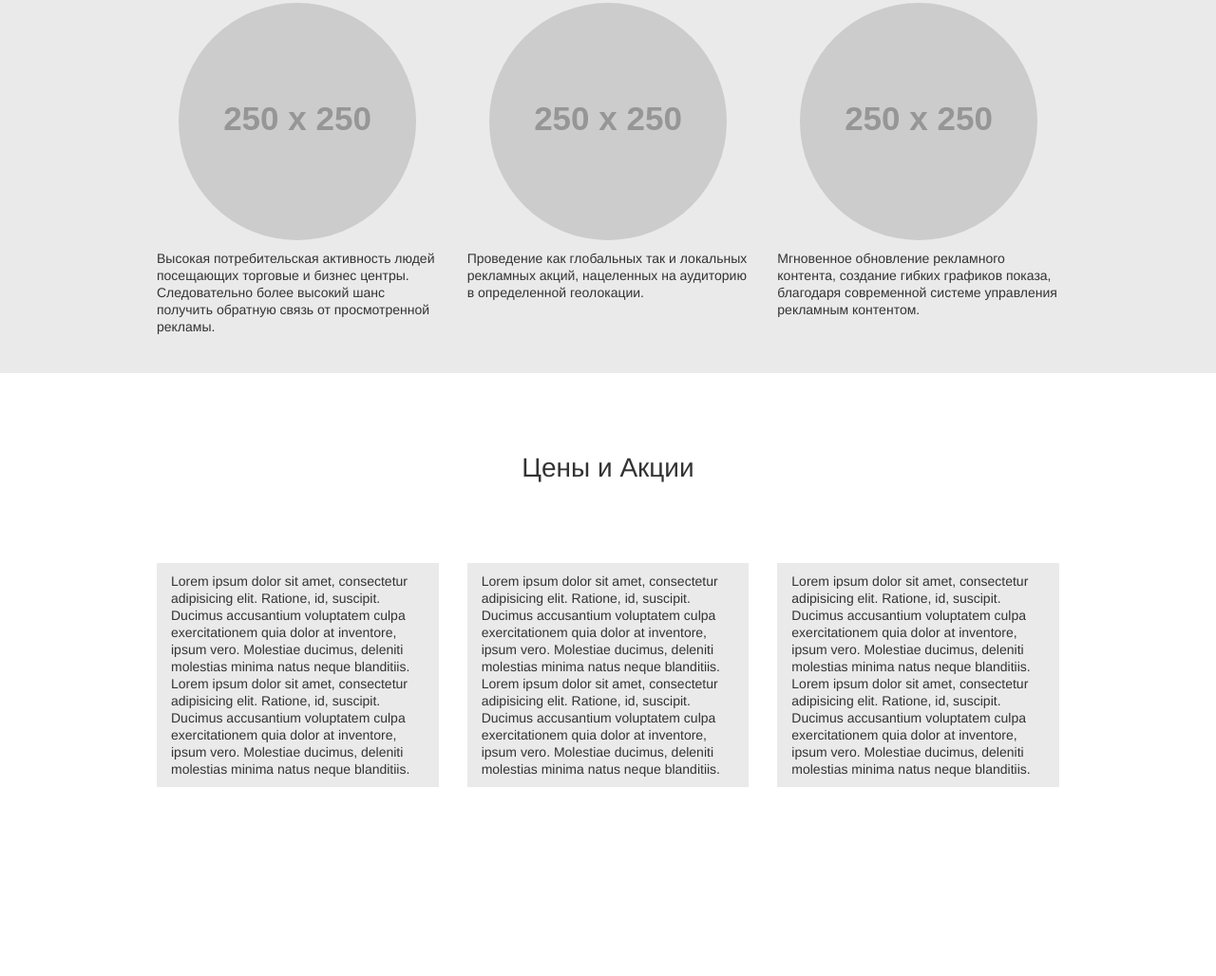
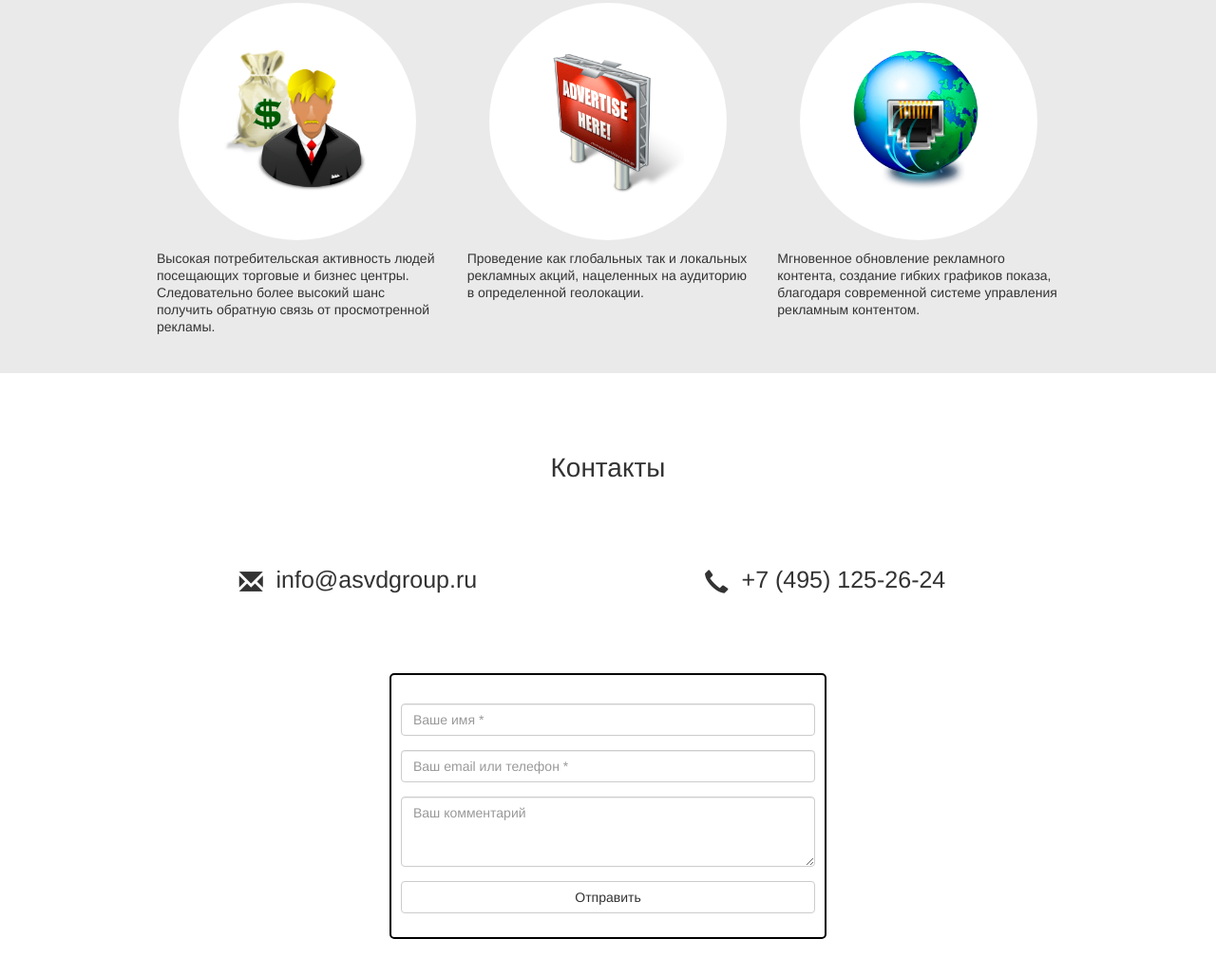
Before and after one commit to Aleksandr2015/asvdgroup.ru, a plain HTML site: page index.html in a window 1280 px wide. Shown: the part 1684-2712 px from the top of the page at 95% size. Drawn offline with nearby package versions, Linux system fonts and the light colour scheme; placeholder pictures from the web are drawn by us.

Commit message:
правки - 2 ( -1 блок )

```diff
--- a/index.html
+++ b/index.html
@@ -52,9 +52,6 @@
                         </li>
                         <li>
                             <a class="page-scroll" href="#2">Преимущества</a>
-                        </li>
-                        <li>
-                            <a class="page-scroll" href="#3">Цены и Акции</a>
                         </li>
                         <li>
                             <a class="page-scroll" href="#4">Контакты</a>
@@ -207,7 +204,7 @@
                     <div class="section-3_item">
 
                         <div class="section-3_item__img">
-                            <img class="img-circle" alt="" src="http://placehold.it/250x250">
+                            <img class="img-circle" alt="" src="img/advantages-01.png" width="250" height="250">
                         </div>
 
                         <div class="section-3_item__text">
@@ -224,7 +221,7 @@
                     <div class="section-3_item">
 
                         <div class="section-3_item__img">
-                            <img class="img-circle" alt="" src="http://placehold.it/250x250">
+                            <img class="img-circle" alt="" src="img/advantages-02.png" width="250" height="250">
                         </div>
 
                         <div class="section-3_item__text">
@@ -258,7 +255,7 @@
                     <div class="section-3_item">
 
                         <div class="section-3_item__img">
-                            <img class="img-circle" alt="" src="http://placehold.it/250x250">
+                            <img class="img-circle" alt="" src="img/advantages-04.png" width="250" height="250">
                         </div>
 
                         <div class="section-3_item__text">
@@ -275,7 +272,7 @@
                     <div class="section-3_item">
 
                         <div class="section-3_item__img">
-                            <img class="img-circle" alt="" src="http://placehold.it/250x250">
+                            <img class="img-circle" alt="" src="img/advantages-05.png" width="250" height="250">
                         </div>
 
                         <div class="section-3_item__text">
@@ -292,7 +289,7 @@
                     <div class="section-3_item">
 
                         <div class="section-3_item__img">
-                            <img class="img-circle" alt="" src="http://placehold.it/250x250">
+                            <img class="img-circle" alt="" src="img/advantages-06.png" width="250" height="250">
                         </div>
 
                         <div class="section-3_item__text">
@@ -310,67 +307,6 @@
 
     </section>
     <!-- section-3 / end -->
-
-    <!-- section-4 / start -->
-    <section class="section-4" id="3">
-
-        <div class="container">
-
-            <div class="row">
-
-                <div class="col-xs-12">
-
-                    <div class="section-2_title">
-                        Цены и Акции
-                    </div>
-
-                </div>
-
-                <!-- item 1 -->
-                <div class="col-xs-4">
-
-                    <div class="section-4_item">
-
-                        <div class="section-4_item__text">
-                            Lorem ipsum dolor sit amet, consectetur adipisicing elit. Ratione, id, suscipit. Ducimus accusantium voluptatem culpa exercitationem quia dolor at inventore, ipsum vero. Molestiae ducimus, deleniti molestias minima natus neque blanditiis. Lorem ipsum dolor sit amet, consectetur adipisicing elit. Ratione, id, suscipit. Ducimus accusantium voluptatem culpa exercitationem quia dolor at inventore, ipsum vero. Molestiae ducimus, deleniti molestias minima natus neque blanditiis.
-                        </div>
-
-                    </div>
-
-                </div>
-
-                <!-- item 2 -->
-                <div class="col-xs-4">
-
-                    <div class="section-4_item">
-
-                        <div class="section-4_item__text">
-                            Lorem ipsum dolor sit amet, consectetur adipisicing elit. Ratione, id, suscipit. Ducimus accusantium voluptatem culpa exercitationem quia dolor at inventore, ipsum vero. Molestiae ducimus, deleniti molestias minima natus neque blanditiis. Lorem ipsum dolor sit amet, consectetur adipisicing elit. Ratione, id, suscipit. Ducimus accusantium voluptatem culpa exercitationem quia dolor at inventore, ipsum vero. Molestiae ducimus, deleniti molestias minima natus neque blanditiis.
-                        </div>
-
-                    </div>
-
-                </div>
-
-                <!-- item 3 -->
-                <div class="col-xs-4">
-
-                    <div class="section-4_item">
-
-                        <div class="section-4_item__text">
-                            Lorem ipsum dolor sit amet, consectetur adipisicing elit. Ratione, id, suscipit. Ducimus accusantium voluptatem culpa exercitationem quia dolor at inventore, ipsum vero. Molestiae ducimus, deleniti molestias minima natus neque blanditiis. Lorem ipsum dolor sit amet, consectetur adipisicing elit. Ratione, id, suscipit. Ducimus accusantium voluptatem culpa exercitationem quia dolor at inventore, ipsum vero. Molestiae ducimus, deleniti molestias minima natus neque blanditiis.
-                        </div>
-
-                    </div>
-
-                </div>
-
-            </div><!-- .row / end -->
-
-        </div><!-- .container / end -->
-
-    </section>
-    <!-- section-4 / end -->
 
     <!-- section-5 / start -->
     <section class="section-5" id="4">
--- a/sass/project/_01-header.scss
+++ b/sass/project/_01-header.scss
@@ -8,7 +8,7 @@
     text-align: center;
     background-size: cover;
     &_logo {
-        background-color: rgba(255,255,255,.9);
+        background-color: rgba(255,255,255,.8);
         padding: 10px;
         border-radius: 5px;
         width: 400px;
--- a/sass/project/_05-section-5.scss
+++ b/sass/project/_05-section-5.scss
@@ -4,7 +4,7 @@
 
 .section-5 {
     min-height: 1000px;
-    background: #EAEAEA;
+//    background: #EAEAEA;
     padding: 75px 0 50px;
     &_item {
         //background: #ccc;
```
Also changed, not shown: css/style.css, img/advantages-01.png (added), img/advantages-02.png (added), img/advantages-04.png (added), img/advantages-05.png (added), img/advantages-06.png (added), 7 other files.
